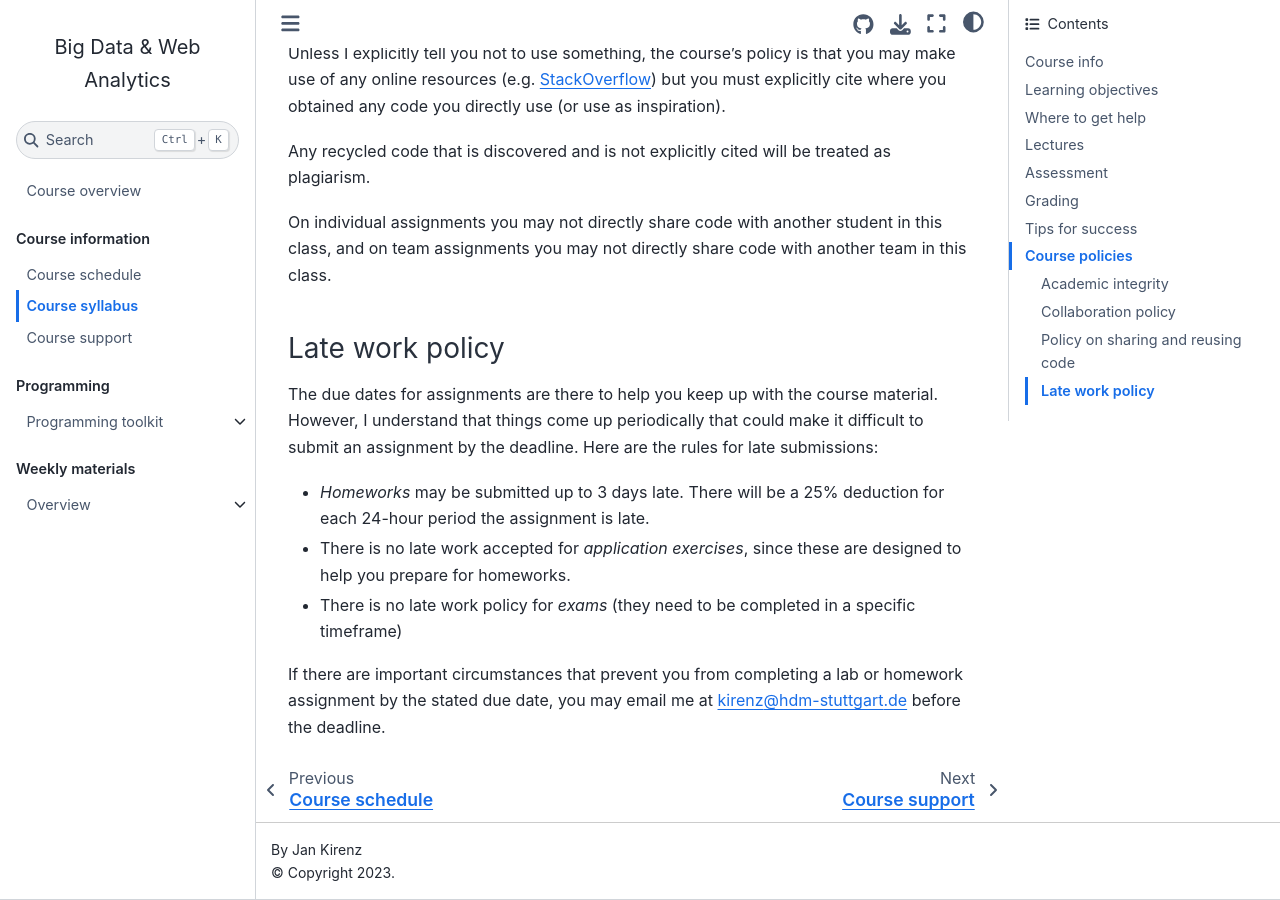
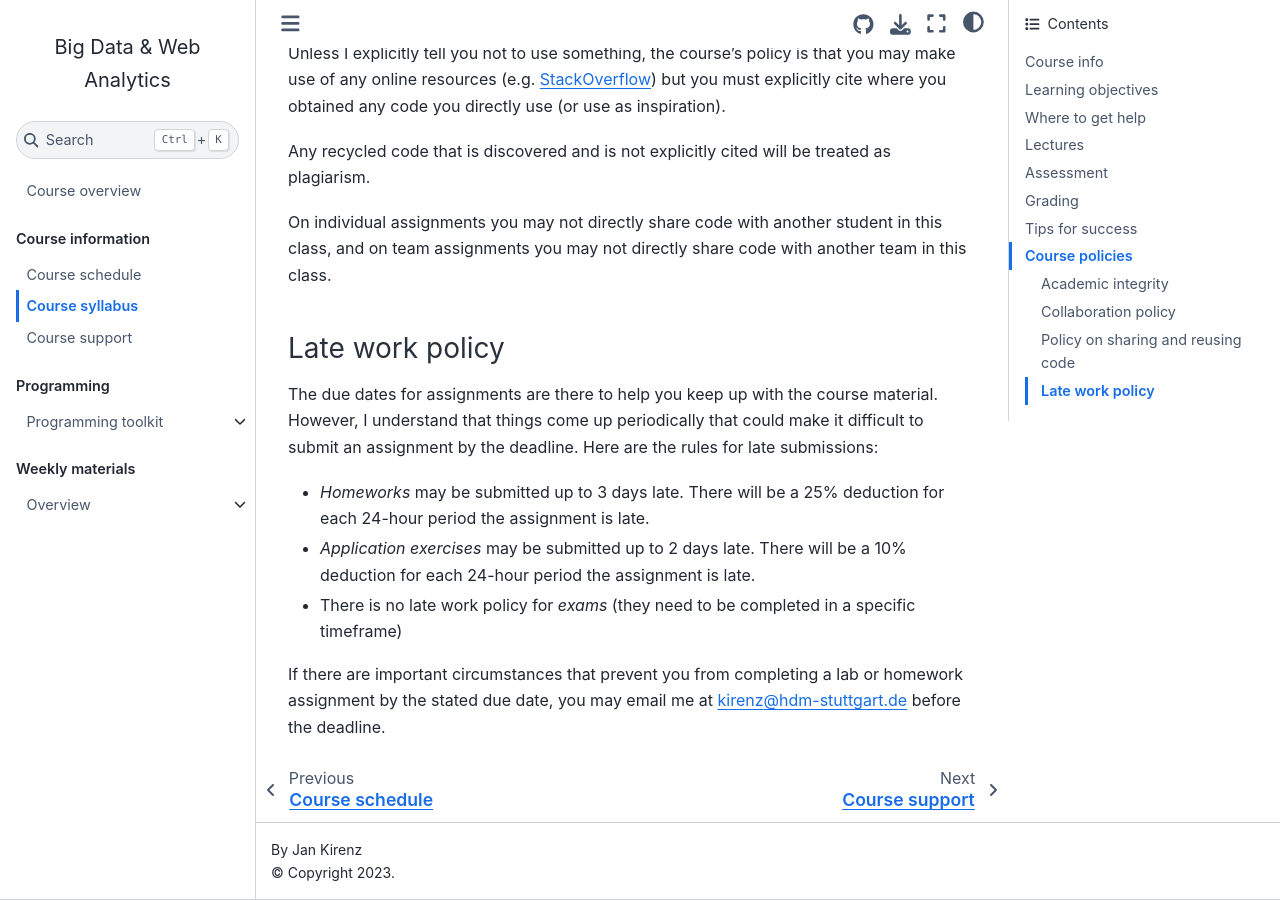
Before and after one commit to om2-ws22/website, a Jupyter Book: the page built from docs/course-syllabus.md, in a window 1280 px wide and 900 px high, scrolled down 5248 px. Built offline with Jupyter Book 1.0.4 settings and Sphinx 7.4.7 and the Sphinx Book theme 1.1.4, drawn with Linux system fonts in a browser that asks for light colours; comment, search, counter and statistics services are not loaded.

Commit message:
Update course-syllabus.md

```diff
--- a/docs/course-syllabus.md
+++ b/docs/course-syllabus.md
@@ -182,7 +182,8 @@ The due dates for assignments are there to help you keep up with the course mate
 -   *Homeworks* may be submitted up to 3 days late.
     There will be a 25% deduction for each 24-hour period the assignment is late.
 
--   There is no late work accepted for *application exercises*, since these are designed to help you prepare for homeworks.
+-   *Application exercises* may be submitted up to 2 days late.
+    There will be a 10% deduction for each 24-hour period the assignment is late.
 
 -   There is no late work policy for *exams* (they need to be completed in a specific timeframe)
 
```
